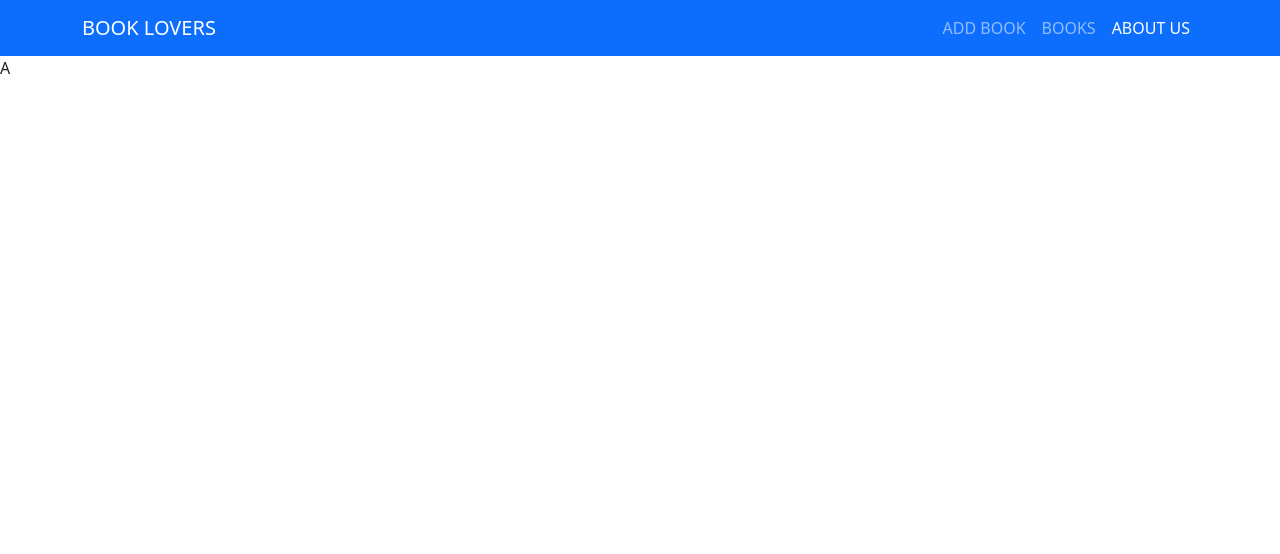
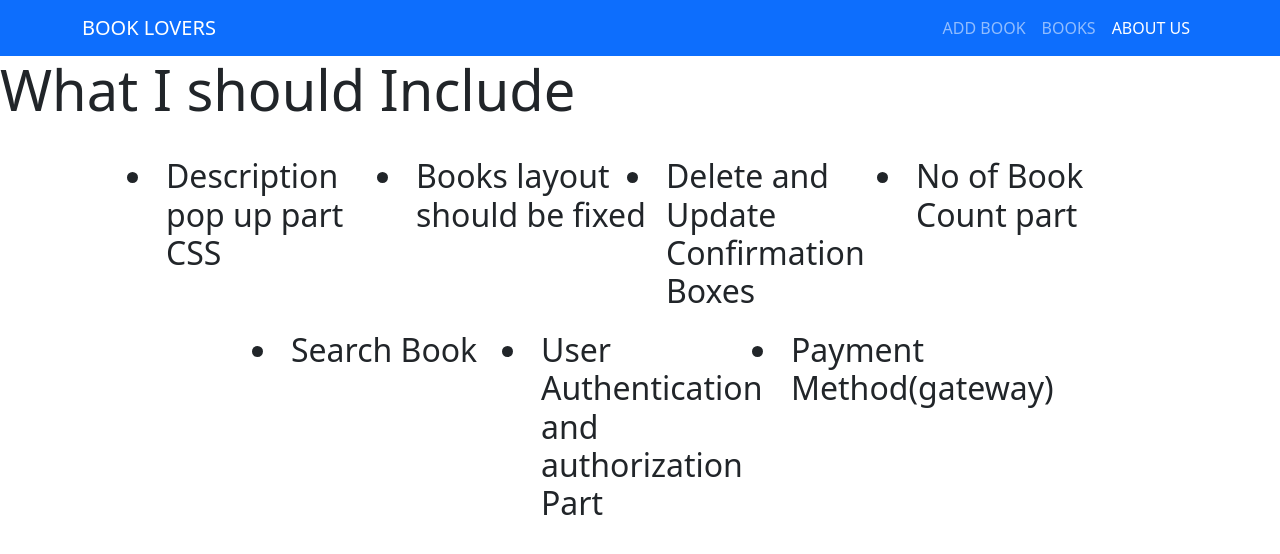
Before and after one commit to anjana-madushan/Book-Store, a React (Create React App) app in the folder frontend/: page /about in a window 1280 px wide. Shown: the top 554 px of the page. Built offline with nearby package versions, Linux system fonts and the light colour scheme.

Commit message:
About us page completed

```diff
--- a/frontend/src/App.js
+++ b/frontend/src/App.js
@@ -2,7 +2,6 @@ import React from 'react'
 import Header from './components/Header'
 import {Routes, Route, BrowserRouter} from 'react-router-dom'
 
-import Home from './components/home'
 import AddBook from './components/addBook'
 import AboutUs from './components/aboutUs'
 import Books from './components/Book/books'
@@ -19,7 +18,6 @@ const App = () => {
 
 
     <Routes>
-      <Route path ="/" element={<Home />}/>
       <Route path="/books" element={<Books />} />
       <Route path ="/add" element={<AddBook />} />
       <Route path ="/about" element={<AboutUs />} />
--- a/frontend/src/components/Book/book.js
+++ b/frontend/src/components/Book/book.js
@@ -13,9 +13,8 @@ const Book = (props) => {
 
       await axios.delete(`http://localhost:5000/books/${_id}`)
       .then((res)=>res.data)
-      .then(()=>navigate("/"))
+      .then(()=>navigate("/add"))
       .then(()=>navigate("/books"));
-
     }
 
   return (
--- a/frontend/src/components/Header.js
+++ b/frontend/src/components/Header.js
@@ -10,7 +10,9 @@ const Header = () => {
     <>
     <Navbar bg="primary" variant="dark">
         <Container>
-          <Navbar.Brand href="#home">BOOK LOVERS</Navbar.Brand>
+        <LinkContainer  to="/books">
+        <Nav.Link><Navbar.Brand>BOOK LOVERS</Navbar.Brand></Nav.Link>
+          </LinkContainer>
           <Nav className="mr-auto">
           <LinkContainer  to="/add">
             <Nav.Link>ADD BOOK</Nav.Link>
--- a/frontend/src/components/aboutUs.js
+++ b/frontend/src/components/aboutUs.js
@@ -2,7 +2,28 @@ import React from 'react'
 
 const AboutUs = () => {
   return (
-    <div>A</div>
+    <div className="jumbotron">
+    <h1 className="display-4">What I should Include</h1>
+
+    <h2 className="my-4">
+
+    <ul>
+
+      <li>Description pop up part CSS</li>
+      <li>Books layout should be fixed</li>
+      <li>Delete and Update Confirmation Boxes</li>
+      <li>No of Book Count part</li>
+
+      <li>Search Book</li>
+      <li>User Authentication and authorization Part</li>
+      <li>Payment Method(gateway)</li>
+
+
+    </ul>
+    </h2>
+
+
+  </div>
   )
 }
 
--- a/frontend/src/components/home.js
+++ /dev/null
@@ -1,9 +0,0 @@
-import React from 'react'
-
-const Home = () => {
-  return (
-    <div>Home</div>
-  )
-}
-
-export default Home
```
